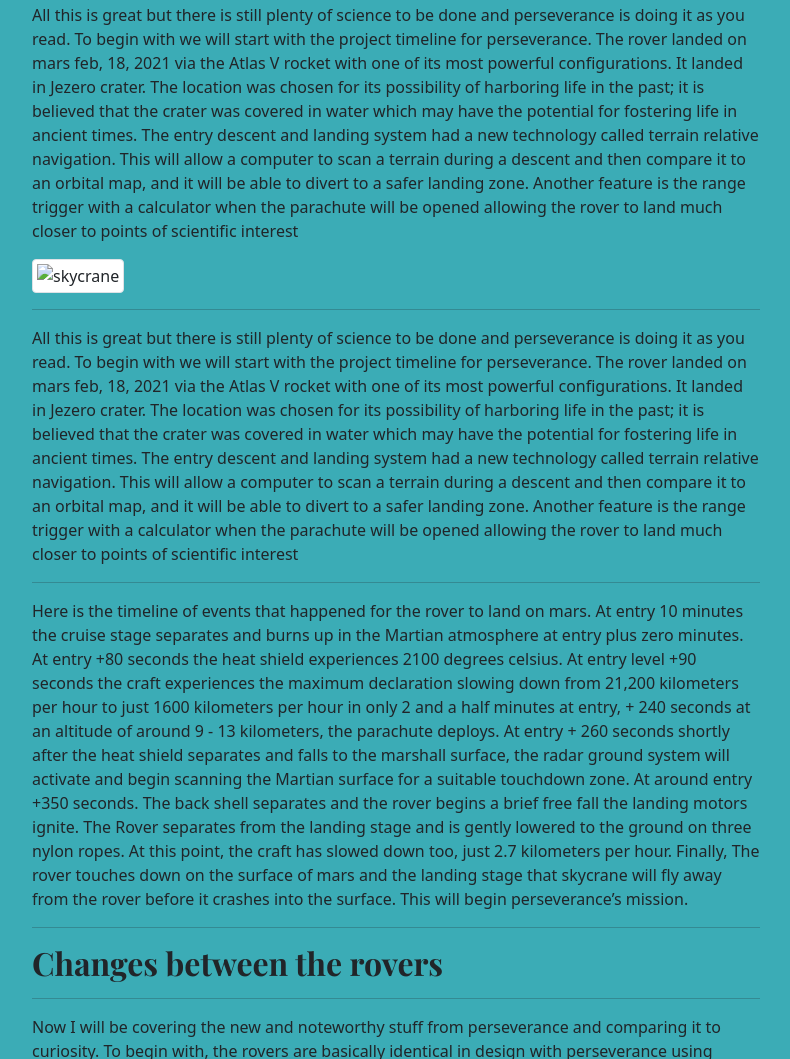
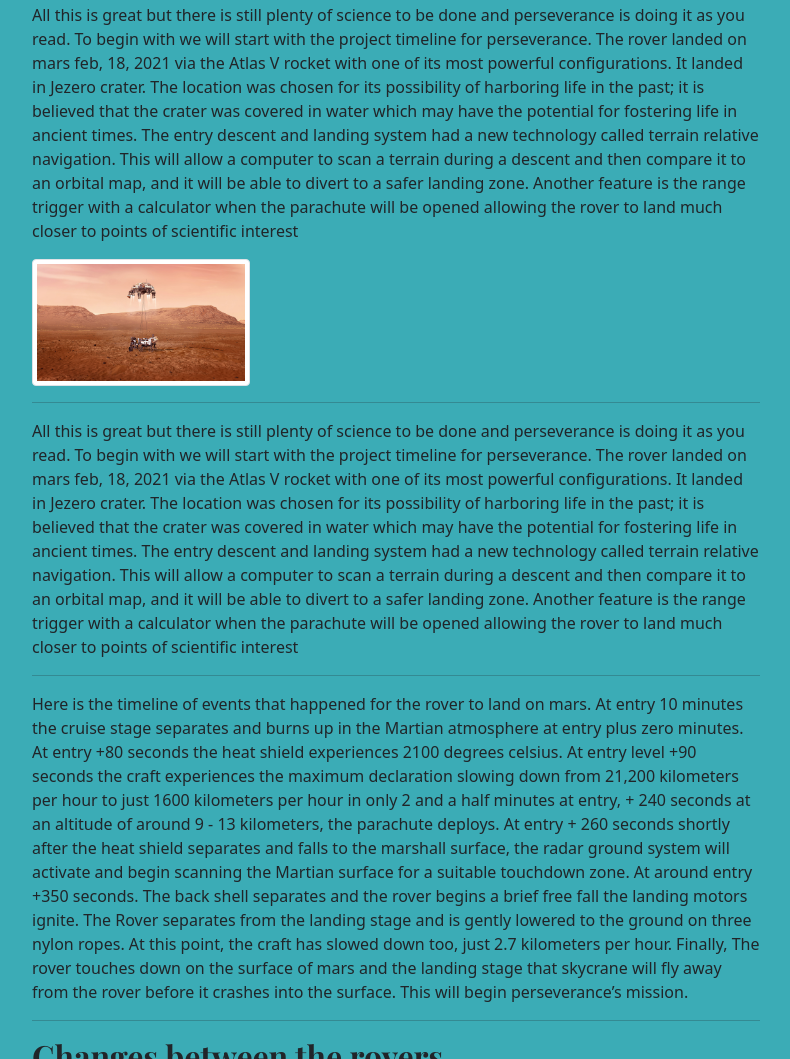
Before and after one commit to greninjagx/ManavPorfolio, a plain HTML site: page CurosityvsPersaverance.html in a window 1280 px wide. Shown: the part 1203-2262 px from the top of the page, without its empty margins (50-840 px from the left). Drawn offline with nearby package versions, Linux system fonts and the light colour scheme.

Commit message:
Update CurosityvsPersaverance.html

```diff
--- a/CurosityvsPersaverance.html
+++ b/CurosityvsPersaverance.html
@@ -141,7 +141,7 @@
         <h2>How will did persaverance land</h2>
         <hr>
         <p>All this is great but there is still plenty of science to be done and perseverance is doing it as you read. To begin with we will start with the project timeline for perseverance. The rover landed on mars feb, 18, 2021 via the Atlas V rocket with one of its most powerful configurations. It landed in Jezero crater. The location was chosen for its possibility of harboring life  in the past; it is believed that the crater was covered in water which may have the potential for fostering life in ancient times. The entry descent and landing system had a new technology called terrain relative navigation. This will allow a computer to scan a terrain during a descent and then compare it to an orbital map, and it will be able to divert to a safer landing zone. Another feature is the range trigger with a calculator when the parachute will be opened allowing the rover to land much closer to points of scientific interest </p>
-        <img  src="images/sky-crane.jpeg.crdownload" class="img-thumbnail" alt="skycrane">
+        <img  src="images/sky-crane.jpeg" class="img-thumbnail" alt="skycrane">
         <hr>
         <p>All this is great but there is still plenty of science to be done and perseverance is doing it as you read. To begin with we will start with the project timeline for perseverance. The rover landed on mars feb, 18, 2021 via the Atlas V rocket with one of its most powerful configurations. It landed in Jezero crater. The location was chosen for its possibility of harboring life  in the past; it is believed that the crater was covered in water which may have the potential for fostering life in ancient times. The entry descent and landing system had a new technology called terrain relative navigation. This will allow a computer to scan a terrain during a descent and then compare it to an orbital map, and it will be able to divert to a safer landing zone. Another feature is the range trigger with a calculator when the parachute will be opened allowing the rover to land much closer to points of scientific interest </p>
         <hr>
```
